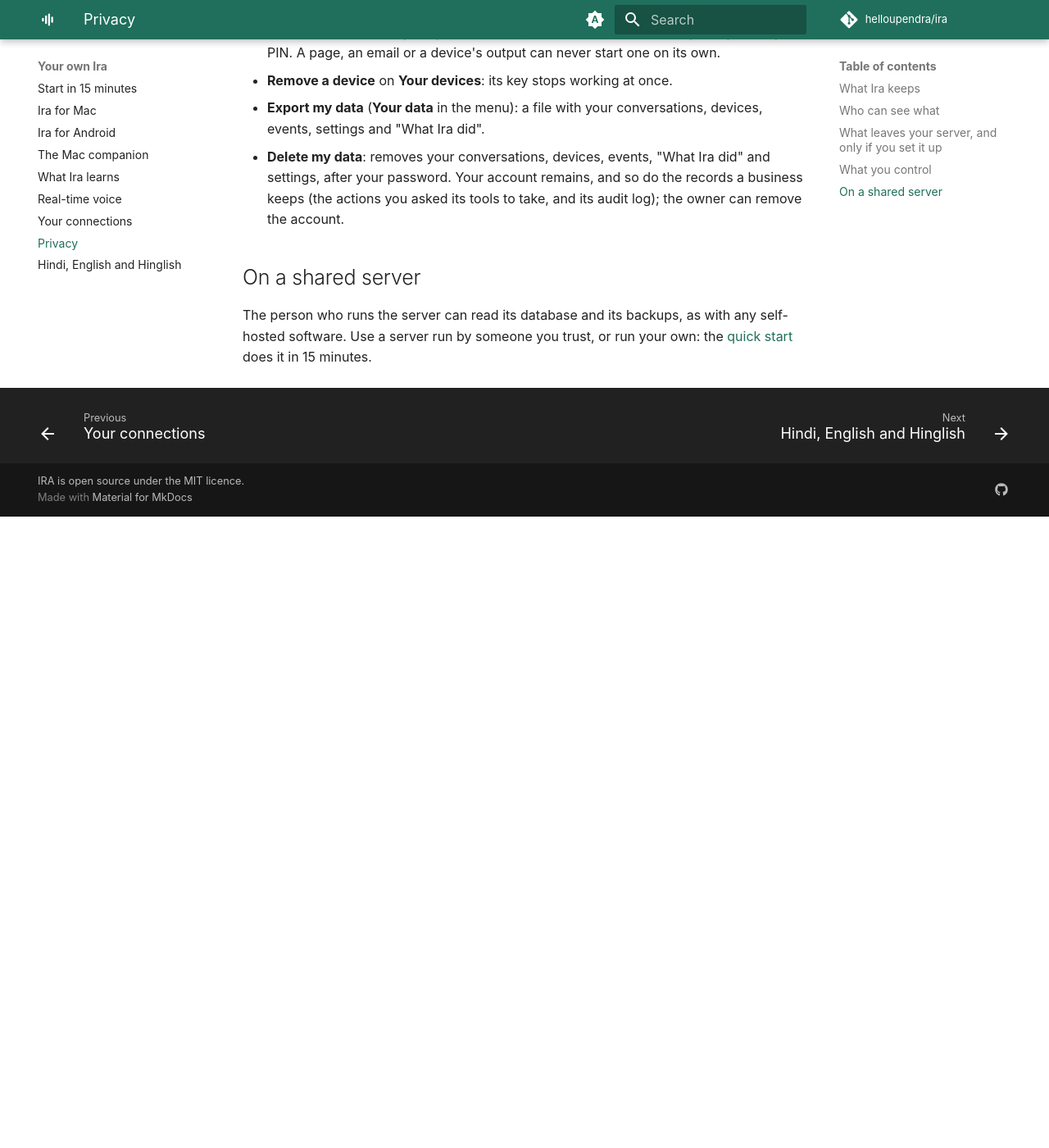
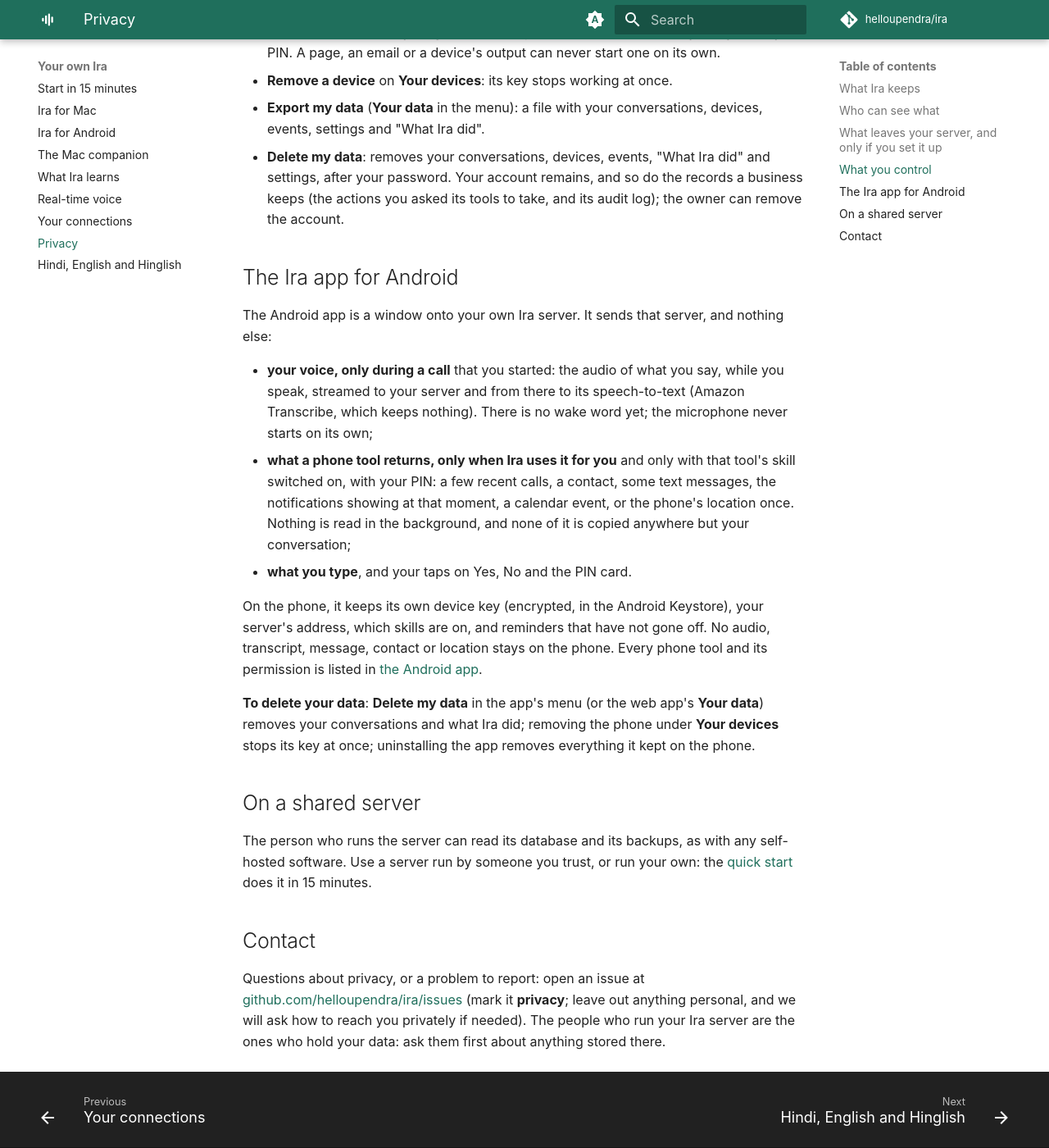
Before and after one commit to helloupendra/ira, an MkDocs documentation site: the page built from docs/privacy.md, in a window 1280 px wide and 1400 px high, scrolled down 2938 px. Shown: the whole window at 82% size. Built offline with MkDocs 1.6.1 and Material for MkDocs 9.7.7, drawn with Linux system fonts in a browser that asks for light colours; comment, search, counter and statistics services are not loaded; before the commit the page ends 3568 px from its top, so only the background shows below that.

Commit message:
Say what the Android app sends, and where to ask about privacy
The privacy page now covers the Android app: audio only during a call
you start, a phone tool's output only when Ira uses it with its skill
on, nothing in the background, and how to delete it all. Questions go
to the project's issues, never a personal address. The device picker
no longer calls the Android app coming later.

```diff
--- a/docs/privacy.md
+++ b/docs/privacy.md
@@ -81,8 +81,43 @@
   the records a business keeps (the actions you asked its tools to take, and
   its audit log); the owner can remove the account.
 
+## The Ira app for Android
+
+The Android app is a window onto your own Ira server. It sends that server,
+and nothing else:
+
+- **your voice, only during a call** that you started: the audio of what you
+  say, while you speak, streamed to your server and from there to its
+  speech-to-text (Amazon Transcribe, which keeps nothing). There is no wake
+  word yet; the microphone never starts on its own;
+- **what a phone tool returns, only when Ira uses it for you** and only
+  with that tool's skill switched on, with your PIN: a few recent calls, a
+  contact, some text messages, the notifications showing at that moment, a
+  calendar event, or the phone's location once. Nothing is read in the
+  background, and none of it is copied anywhere but your conversation;
+- **what you type**, and your taps on Yes, No and the PIN card.
+
+On the phone, it keeps its own device key (encrypted, in the Android
+Keystore), your server's address, which skills are on, and reminders that
+have not gone off. No audio, transcript, message, contact or location stays
+on the phone. Every phone tool and its permission is listed in
+[the Android app](clients/android.md#what-ira-can-do-on-your-phone).
+
+**To delete your data**: **Delete my data** in the app's menu (or the web
+app's **Your data**) removes your conversations and what Ira did; removing
+the phone under **Your devices** stops its key at once; uninstalling the app
+removes everything it kept on the phone.
+
 ## On a shared server
 
 The person who runs the server can read its database and its backups, as
 with any self-hosted software. Use a server run by someone you trust, or run
 your own: the [quick start](personal-assistant.md) does it in 15 minutes.
+
+## Contact
+
+Questions about privacy, or a problem to report: open an issue at
+[github.com/helloupendra/ira/issues](https://github.com/helloupendra/ira/issues)
+(mark it **privacy**; leave out anything personal, and we will ask how to
+reach you privately if needed). The people who run your Ira server are the
+ones who hold your data: ask them first about anything stored there.
--- a/src/ira/web/static/personal.js
+++ b/src/ira/web/static/personal.js
@@ -220,7 +220,7 @@
   }
 
   function addDeviceForm(body, downloads) {
-    const kind = el("select", { name: "kind" }, el("option", { value: "mac", text: "Mac (reads Chrome tabs)" }), el("option", { value: "android", text: "Android phone (the ear, coming later)" }));
+    const kind = el("select", { name: "kind" }, el("option", { value: "mac", text: "Mac (reads Chrome tabs)" }), el("option", { value: "android", text: "Android phone" }));
     const chrome = el("input", { type: "checkbox", name: "skill-chrome", checked: true });
     const chromeRow = el("label", { className: "switch" }, chrome, el("span", { text: "Chrome: list your tabs, read the one you ask about, and tell you when it finishes" }));
     kind.addEventListener("change", () => (chromeRow.hidden = kind.value !== "mac"));
--- a/src/ira/web/static/sw.js
+++ b/src/ira/web/static/sw.js
@@ -2,7 +2,7 @@
 // available offline. It never touches /v1 (the API) or /admin: answers,
 // audio and actions must always come from the server, never from a cache.
 
-const CACHE = "ira-shell-v13";
+const CACHE = "ira-shell-v14";
 const SHELL = [
   "/",
   "/app.js",
```
